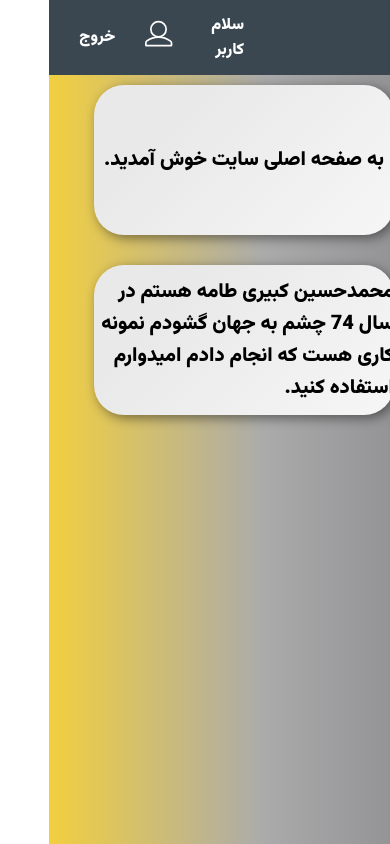
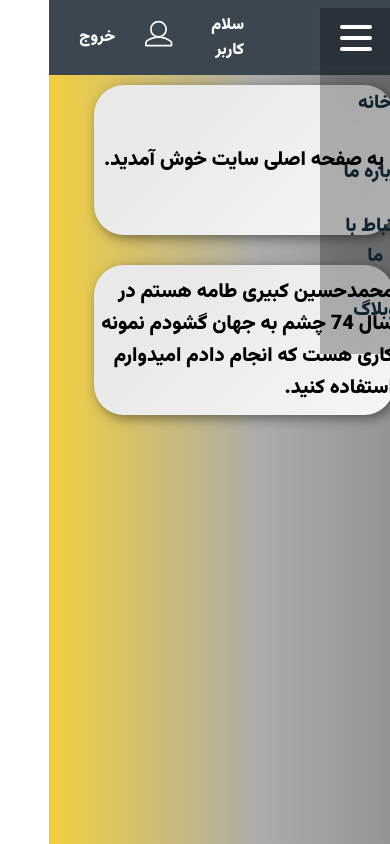
Before and after one commit to mhkt74/dashbord-login, a React (Create React App) app: page /Main/about-us in a window 390 px wide. Built offline with nearby package versions, Linux system fonts and the light colour scheme; a small style sheet from the web is missing.

Commit message:
start header responsive

```diff
--- a/public/index.html
+++ b/public/index.html
@@ -24,7 +24,7 @@
       work correctly both with client-side routing and a non-root public URL.
       Learn how to configure a non-root public URL by running `npm run build`.
     -->
-  <title>React App</title>
+  <title>Login</title>
 </head>
 
 <body>
--- a/src/Components/Header.jsx
+++ b/src/Components/Header.jsx
@@ -3,10 +3,6 @@
 import { Link } from "react-router-dom";
 import Avatar from "../Assets/image/SVG/Avatar";
 function Header() {
-
-  const [showMobileHeader, setShowMobileHeader] = useState(false)
-
-
   return (
     <div className="Header">
       <div className="rigth-header-des">
@@ -23,33 +19,53 @@
           وبلاگ
         </Link>
       </div>
-
       <div className="rigth-header-Mobile">
-        <div></div>
+        <nav>
+          <div class="navbar">
+            <div class="container nav-container">
+              <input class="checkbox" type="checkbox" name="" id="" />
+              <div class="hamburger-lines">
+                <span class="line line1"></span>
+                <span class="line line2"></span>
+                <span class="line line3"></span>
               </div>
-        {
-          showMobileHeader ?
-            <div className="">
+              <div class="menu-items">
+                <li>
                   <Link className="text-header" to="/main">
                     خانه
                   </Link>
+                </li>
+                <li>
                   <Link className="text-header" to="about-us">
                     درباره ما
                   </Link>
+                </li>
+                <li>
                   <Link className="text-header" to="contact-us">
                     ارتباط با ما
                   </Link>
+                </li>
+                <li>
                   <Link className="text-header" to="#">
                     وبلاگ
                   </Link>
-            </div> : ""
-        }
+                </li>
+              </div>
+            </div>
+          </div>
+        </nav>
+      </div>
+
+      {/* <div className="menu-items">
+      </div> */}
       <div className="left-header">
         <p className="name-user">سلام کاربر</p>
         <div className="avatar">
           <Avatar />
         </div>
-        <Link className="text-header" to="/">خروج</Link>
+        <Link className="text-header" to="/">
+          خروج
+        </Link>
       </div>
     </div>
   );
--- a/src/Css/Header.css
+++ b/src/Css/Header.css
@@ -1,4 +1,4 @@
-.Header{
+.Header {
     width: 100%;
     height: 75px;
     background-color: #3A4750;
@@ -9,60 +9,197 @@
     top: 0;
     right: 0;
 }
-.rigth-header-des{
+
+.rigth-header-des {
     display: flex;
     justify-content: center;
     align-items: center;
     width: 80%;
 }
-.rigth-header-Mobile{
+
+.rigth-header-Mobile {
     display: none;
 }
-.left-header{
+
+.left-header {
     display: flex;
     justify-content: start;
     align-items: center;
-    width:inherit;
+    width: inherit;
     height: 50px;
     width: 20%;
 }
-.text-header{
+
+.text-header {
     display: flex;
     justify-content: center;
     align-items: center;
-    color:white ;
+    color: white;
     height: 50px;
     padding: 5px;
     margin: 0 10px;
     width: 95px;
     border-radius: 2px;
 }
-.text-header:hover{
+
+.text-header:hover {
     color: white;
     text-decoration: none;
     background-color: #585d61;
 }
-.name-user{
+
+.name-user {
     margin: 0 0 0 20px;
     color: white;
     cursor: pointer;
 }
-.avatar{
+
+.avatar {
     width: 35px !important;
     height: 35px !important;
     color: white;
     cursor: pointer
 }
+
 @media screen and (max-width:992px) {
-    .rigth-header-des{
+    .rigth-header-des {
         display: none;
     }
-    .rigth-header-Mobile{
+
+    .rigth-header-Mobile {
         display: flex;
         width: 50%;
     }
-    .left-header{
+
+    .left-header {
         width: 50%;
     }
 
+    .container {
+        max-width: 1050px;
+        width: 90%;
+        margin: auto;
+    }
+
+    .navbar {
+        width: 100%;
+        box-shadow: 0 1px 4px rgb(146 161 176 / 15%);
+    }
+
+    .nav-container {
+        display: flex;
+        justify-content: space-between;
+        align-items: center;
+        height: 62px;
+    }
+
+    .navbar .menu-items {
+        display: flex;
+    }
+
+    .navbar .nav-container li {
+        list-style: none;
+    }
+
+    .navbar .nav-container a {
+        text-decoration: none;
+        color: #0e2431;
+        font-weight: 500;
+        font-size: 1.2rem;
+        padding: 0.7rem;
+    }
+
+    .navbar .nav-container a:hover {
+        font-weight: bolder;
+    }
+
+    .nav-container {
+        display: block;
+        position: relative;
+        height: 60px;
+    }
+
+    .nav-container .checkbox {
+        position: absolute;
+        display: block;
+        height: 32px;
+        width: 32px;
+        top: 20px;
+        left: 20px;
+        z-index: 5;
+        opacity: 0;
+        cursor: pointer;
+    }
+
+    .nav-container .hamburger-lines {
+        display: block;
+        height: 26px;
+        width: 32px;
+        position: absolute;
+        top: 17px;
+        left: 20px;
+        z-index: 2;
+        display: flex;
+        flex-direction: column;
+        justify-content: space-between;
+    }
+
+    .nav-container .hamburger-lines .line {
+        display: block;
+        height: 4px;
+        width: 100%;
+        border-radius: 10px;
+        background: #ffffff;
+    }
+
+    .nav-container .hamburger-lines .line1 {
+        transform-origin: 0% 0%;
+        transition: transform 0.4s ease-in-out;
+    }
+
+    .nav-container .hamburger-lines .line2 {
+        transition: transform 0.2s ease-in-out;
+    }
+
+    .nav-container .hamburger-lines .line3 {
+        transform-origin: 0% 100%;
+        transition: transform 0.4s ease-in-out;
+    }
+
+    .menu-items {
+        padding-top: 70px;
+        box-shadow: inset 0 0 2000px rgba(0, 0, 0, 0.5);
+        height: auto;
+        width: 100%;
+        display: none;
+        flex-direction: column;
+        margin-left: -40px;
+        padding-left: 50px;
+        transition: box-shadow 0.5s ease-in-out;
+        text-align: center;
+    }
+
+    .navbar .menu-items li {
+        margin-bottom: 1.2rem;
+        font-size: 1.5rem;
+        font-weight: 500;
+    }
+
+    .nav-container input[type="checkbox"]:checked~.menu-items {
+        display: flex;
+    }
+
+    .nav-container input[type="checkbox"]:checked~.hamburger-lines .line1 {
+        transform: rotate(45deg);
+    }
+
+    .nav-container input[type="checkbox"]:checked~.hamburger-lines .line2 {
+        transform: scaleY(0);
+    }
+
+    .nav-container input[type="checkbox"]:checked~.hamburger-lines .line3 {
+        transform: rotate(-45deg);
+    }
+
+
 }
```
Lines whose indentation alone changed are shown as unchanged.
